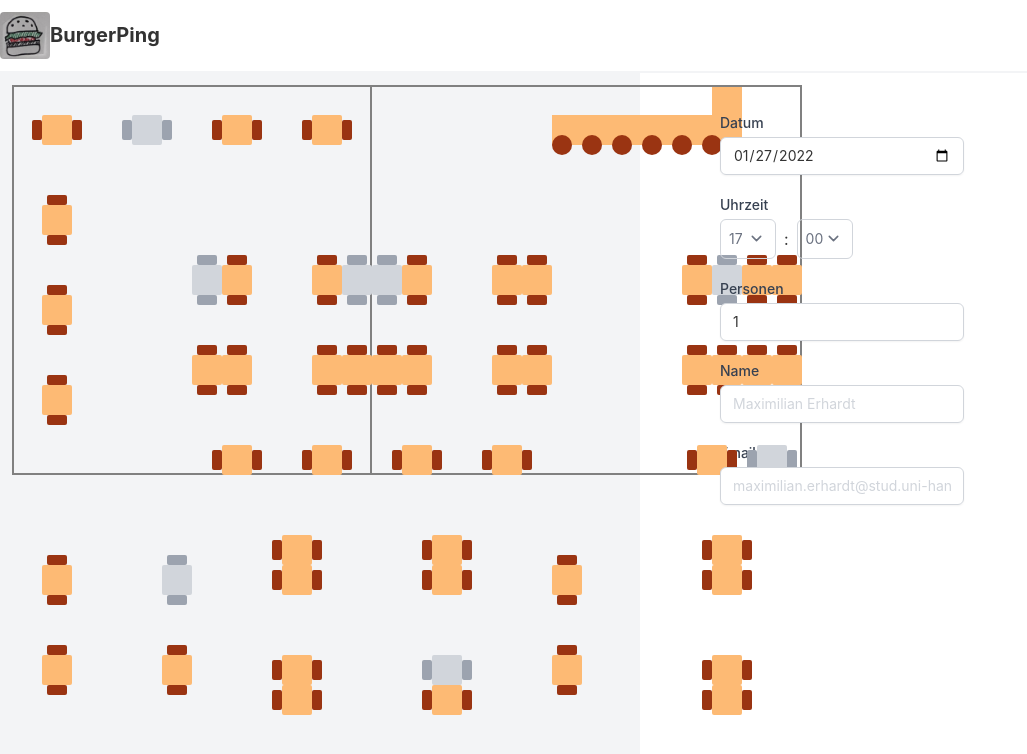
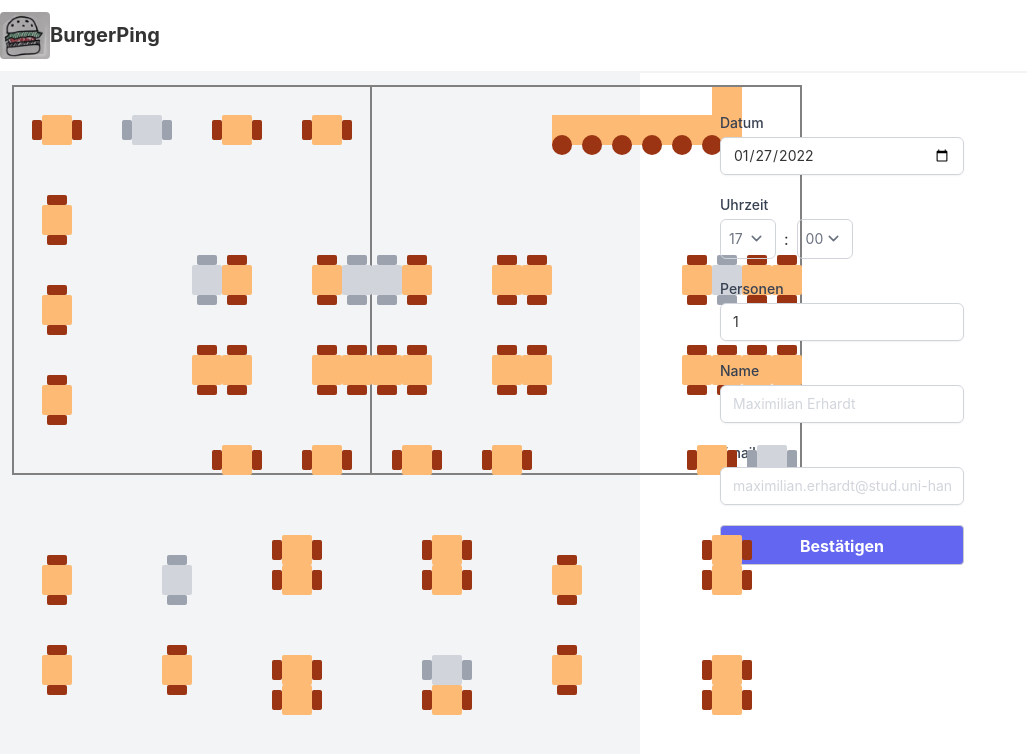
Before and after one commit to klaemsch/BurgerPing, a Svelte app: page / in a window 1280 px wide. Shown: the top 754 px of the page, without its empty margins (0-1027 px from the left). Built offline with nearby package versions, Linux system fonts and the light colour scheme.

Commit message:
submit-button

```diff
--- a/src/components/Panel.svelte
+++ b/src/components/Panel.svelte
@@ -5,8 +5,12 @@
     import TimePicker from './input/TimePicker.svelte';
     import DatePicker from './input/DatePicker.svelte'
     import NumberInput from './input/NumberInput.svelte';
+    import Button from './input/Button.svelte';
+    export let personCount: number;
 
-    export let personCount: number;
+	function clickHandler() {
+	    alert("Deine Reservation war erfolgreich!");
+	}
 
 </script>
 
@@ -16,4 +20,5 @@
     <NumberInput label="Personen" bind:value={personCount} min={1} max={10} placeholder="1"/>
     <TextInput label="Name" placeholder="Maximilian Erhardt"/>
     <TextInput label="Email" placeholder="maximilian.erhardt@stud.uni-hannover.de"/>
+    <Button label="Bestätigen" onclick={clickHandler}/>
 </div>
--- /dev/null
+++ b/src/components/input/Button.svelte
@@ -0,0 +1,8 @@
+<script lang="ts">
+	export let onclick;
+	export let label;
+</script>
+
+<button on:click={onclick}
+		class="bg-indigo-500 hover:bg-indigo-700 text-white font-bold py-2 px-4 rounded h-10">
+		{label}</button>
```
